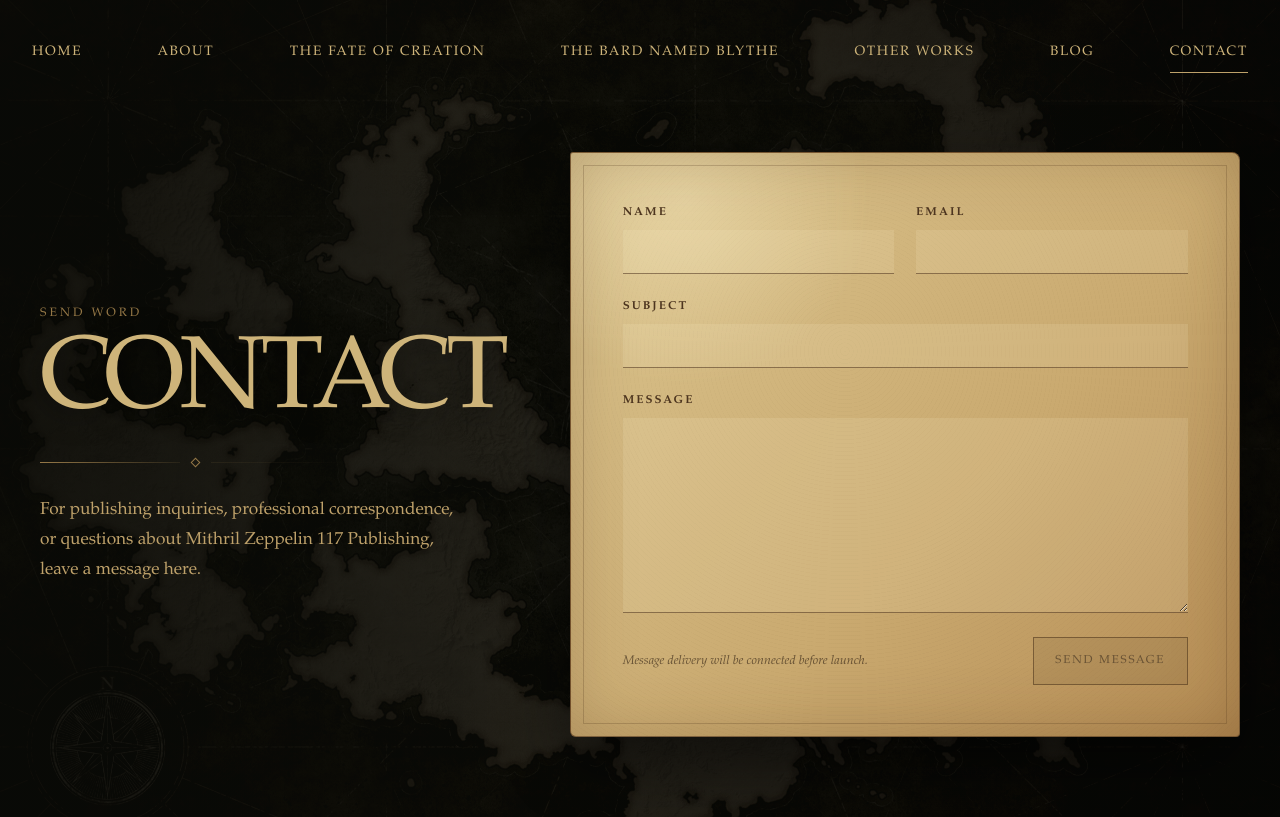
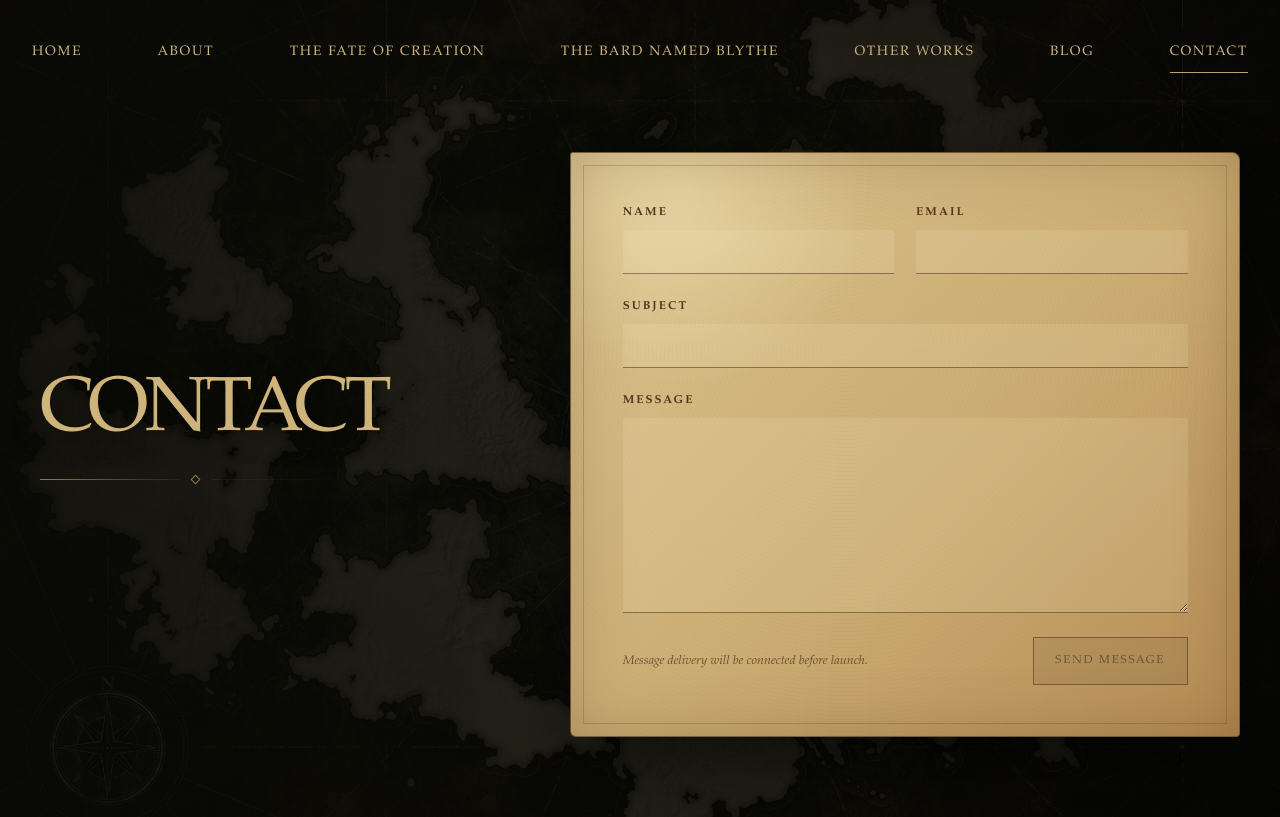
Before and after one commit to mcosey/mithril-zeppelin-117, a Next.js app: page /contact in a window 1280 px wide. Built offline with nearby package versions, Linux system fonts and the light colour scheme.

Commit message:
Simplify contact page introduction

```diff
--- a/src/app/contact/page.tsx
+++ b/src/app/contact/page.tsx
@@ -12,13 +12,8 @@ export default function ContactPage() {
       <SiteHeader activeHref="/contact" />
       <section className="contact-layout" aria-labelledby="contact-title">
         <div className="contact-introduction">
-          <p className="contact-eyebrow">Send word</p>
           <h1 id="contact-title">Contact</h1>
           <div className="contact-rule" aria-hidden="true"><span /></div>
-          <p>
-            For publishing inquiries, professional correspondence, or questions about
-            Mithril Zeppelin 117 Publishing, leave a message here.
-          </p>
         </div>
 
         <div className="contact-parchment">
--- a/src/app/globals.css
+++ b/src/app/globals.css
@@ -630,18 +630,10 @@ footer p { margin: 0; }
   max-width: 470px;
 }
 
-.contact-eyebrow {
-  margin: 0 0 1rem;
-  color: var(--parchment-muted);
-  font-size: 0.76rem;
-  letter-spacing: 0.25em;
-  text-transform: uppercase;
-}
-
 .contact-introduction h1 {
   margin: 0;
   color: var(--parchment-bright);
-  font-size: clamp(4rem, 8vw, 7.2rem);
+  font-size: clamp(3.2rem, 6vw, 5.4rem);
   font-weight: 400;
   letter-spacing: -0.045em;
   line-height: 0.9;
@@ -674,13 +666,6 @@ footer p { margin: 0; }
   margin: 0 0.75rem;
   border: 1px solid var(--parchment-muted);
   transform: rotate(45deg);
-}
-
-.contact-introduction > p:last-child {
-  margin: 0;
-  color: var(--parchment);
-  font-size: 1.08rem;
-  line-height: 1.75;
 }
 
 .contact-parchment {
```
